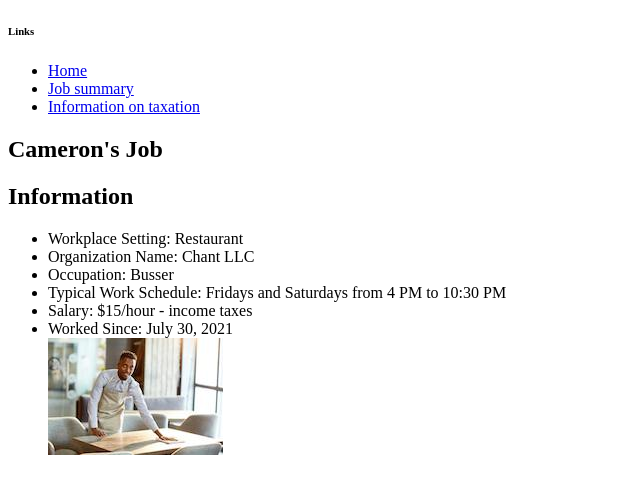
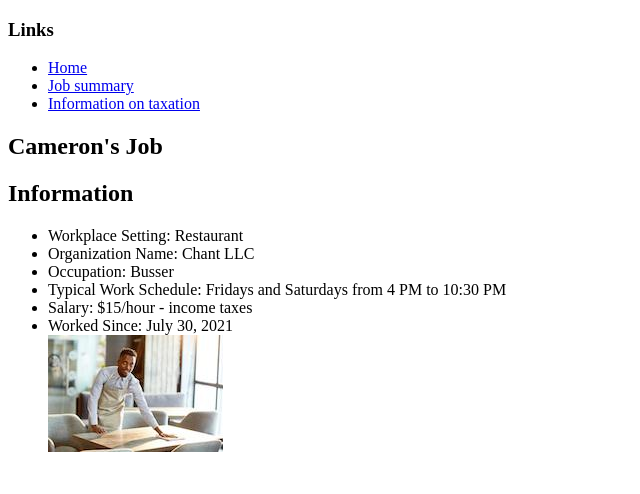
Before and after one commit to CameronAGluth/Cameron-Project-1, a plain HTML site: page cameronjobsummary.html in a window 1280 px wide. Shown: the whole page, without its empty margins (0-640 px from the left). Drawn offline with Linux system fonts and the light colour scheme.

Commit message:
increasing header size

```diff
--- a/cameronjobsummary.html
+++ b/cameronjobsummary.html
@@ -6,7 +6,7 @@
 </head>
 <body>
   <section>
-  <h6>Links</h6>
+    <h3>Links</h3>
     <ul>
       <li><a href="./index.html">Home</a></li>
       <li><a href="./cameronjobsummary.html">Job summary</a></li>
```
Also changed, not shown: index.html (+1 -1 lines), taxes.html (+1 -1 lines).
